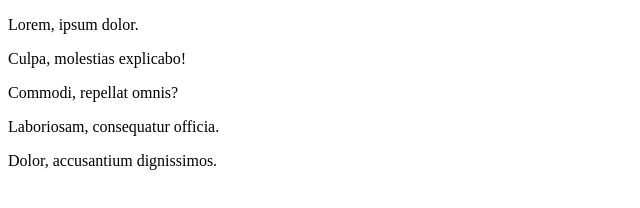
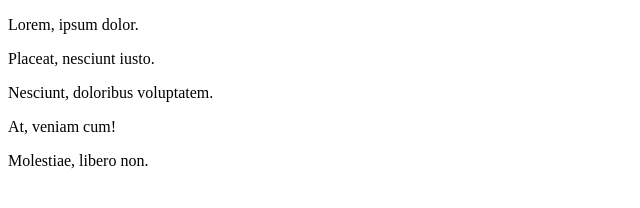
Before and after one commit to FiratDolunay/1deneme, a plain HTML site: page test.html in a window 1280 px wide. Shown: the whole page, without its empty margins (0-640 px from the left). Drawn offline with Linux system fonts and the light colour scheme.

Commit message:
test.html içerik değişti

```diff
--- a/test.html
+++ b/test.html
@@ -6,11 +6,20 @@
       <title>Kodluyoruz</title>
 </head>
 <body>
-      <p>Lorem, ipsum dolor.</p>
-      <p>Culpa, molestias explicabo!</p>
-      <p>Commodi, repellat omnis?</p>
-      <p>Laboriosam, consequatur officia.</p>
-      <p>Dolor, accusantium dignissimos.</p>
+      <p>
+            <p>Lorem, ipsum dolor.</p>
+            <p>Placeat, nesciunt iusto.</p>
+            <p>Nesciunt, doloribus voluptatem.</p>
+            <p>At, veniam cum!</p>
+            <p>Molestiae, libero non.</p>
+      </p>
 
 </body>
+
+
+
+
+
+
+
 </html>
```
